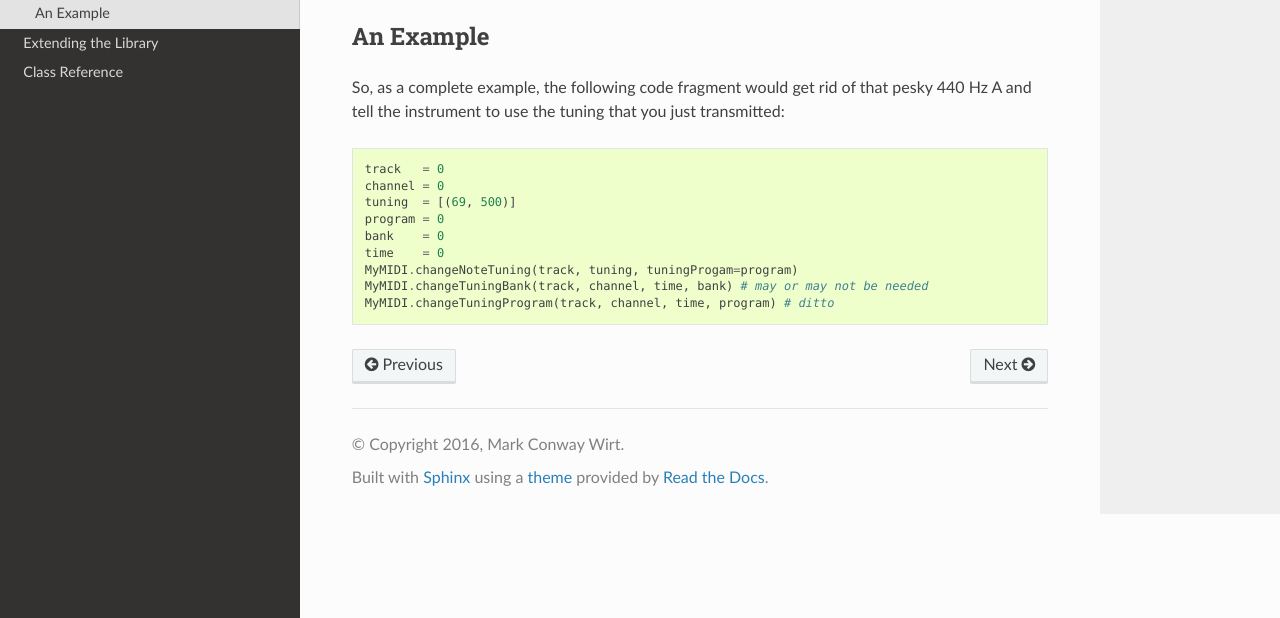
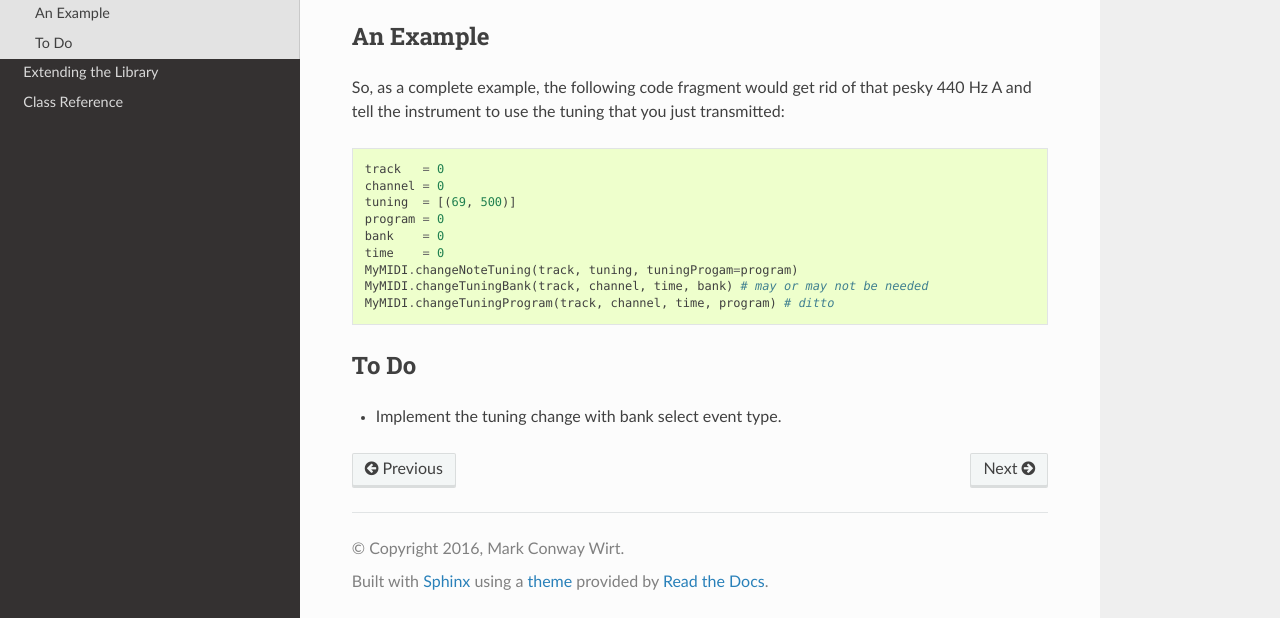
Before and after one commit to MarkCWirt/MIDIUtil, a Sphinx documentation site: the page built from documentation/tuning.rst, in a window 1280 px wide and 900 px high, scrolled down 825 px, cut to the strip 282-900 px from the top of the window. Built offline with Sphinx 7.4.7 and the Read the Docs theme 2.0.0, drawn with Linux system fonts in a browser that asks for light colours.

Commit message:
Todo list

```diff
--- a/documentation/tuning.rst
+++ b/documentation/tuning.rst
@@ -57,3 +57,8 @@ transmitted:
   MyMIDI.changeNoteTuning(track, tuning, tuningProgam=program)
   MyMIDI.changeTuningBank(track, channel, time, bank) # may or may not be needed
   MyMIDI.changeTuningProgram(track, channel, time, program) # ditto
+
+To Do
+-----
+
+* Implement the tuning change with bank select event type.
```
